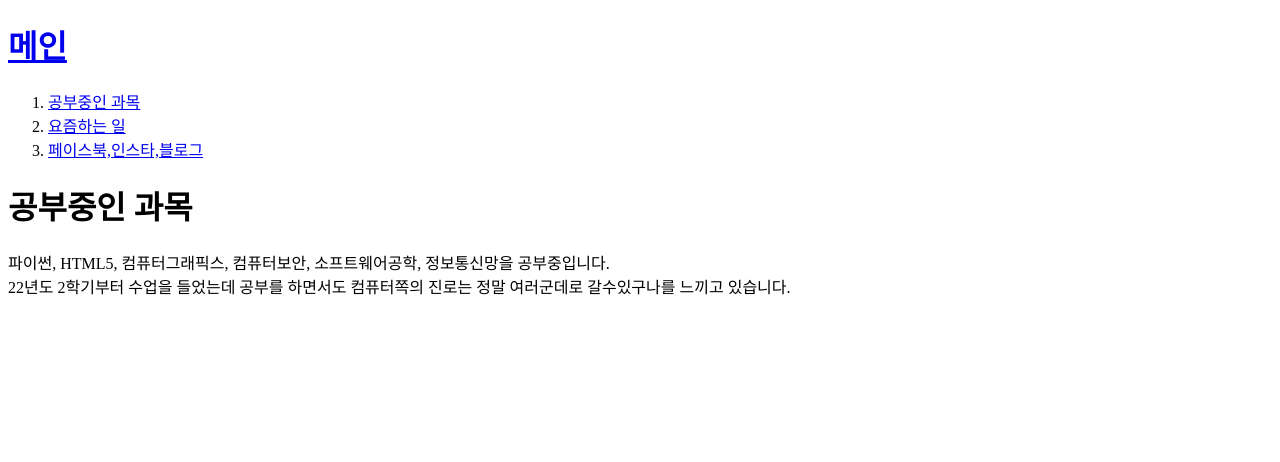
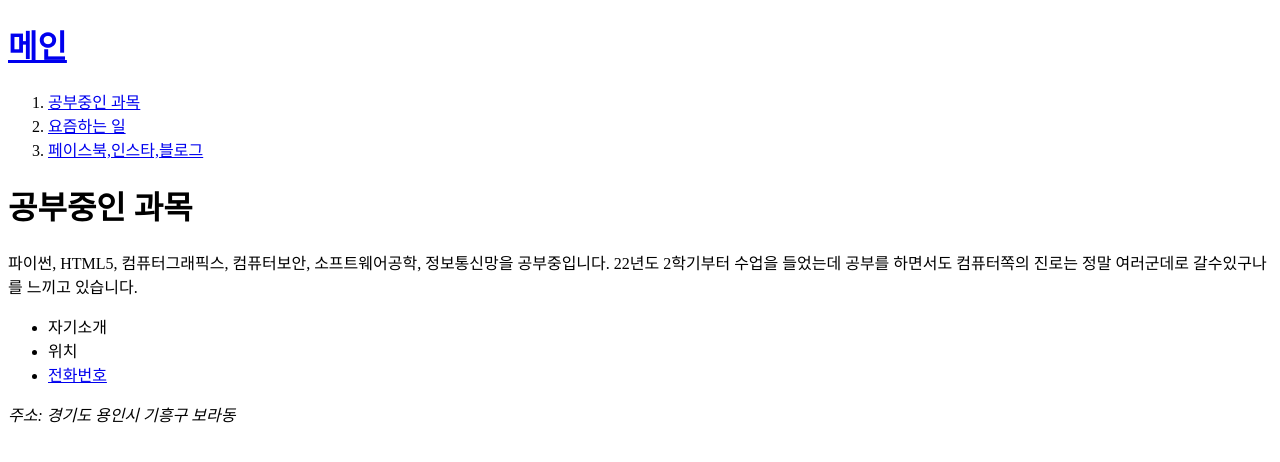
Before and after one commit to MyeongHan123/MyeongHan123.github.io, a plain HTML site: page study.html in a window 1280 px wide. Drawn offline with Linux system fonts and the light colour scheme.

Commit message:
Add files via upload

```diff
--- a/study.html
+++ b/study.html
@@ -6,7 +6,9 @@
 </head>
 
 <body>
+	<header>
 		<h1><a href=index.html>메인</a></h1>
+	</header>
 		<ol>
 			<li><a href=study.html>공부중인 과목</a></li>
 			<li><a href=hobby.html>요즘하는 일</a></li>
@@ -14,8 +16,16 @@
 
 		</ol>
 	<h1> 공부중인 과목 </h1>
-	파이썬, HTML5, 컴퓨터그래픽스, 컴퓨터보안, 소프트웨어공학, 정보통신망을 공부중입니다.<br>
+	파이썬, HTML5, 컴퓨터그래픽스, 컴퓨터보안, 소프트웨어공학, 정보통신망을 공부중입니다.
 	22년도 2학기부터 수업을 들었는데 공부를 하면서도 컴퓨터쪽의 진로는 정말 여러군데로 갈수있구나를 느끼고 있습니다.
 	</p>
+   <footer class="footer">
+	   <ul>
+		   <li>자기소개</li>
+           <li>위치</li>
+           <li><a href='tel:010-XXXX-XXXX'>전화번호</a></li>
+       </ul>
+    <address>주소: 경기도 용인시 기흥구 보라동</address>
+    </footer>
 </body>
 </html>
```
Also changed, not shown: hobby.html (+11 -1 lines), index.html (+9 -2 lines), sns.html (+11 -0 lines). Lines whose indentation alone changed are shown as unchanged.
